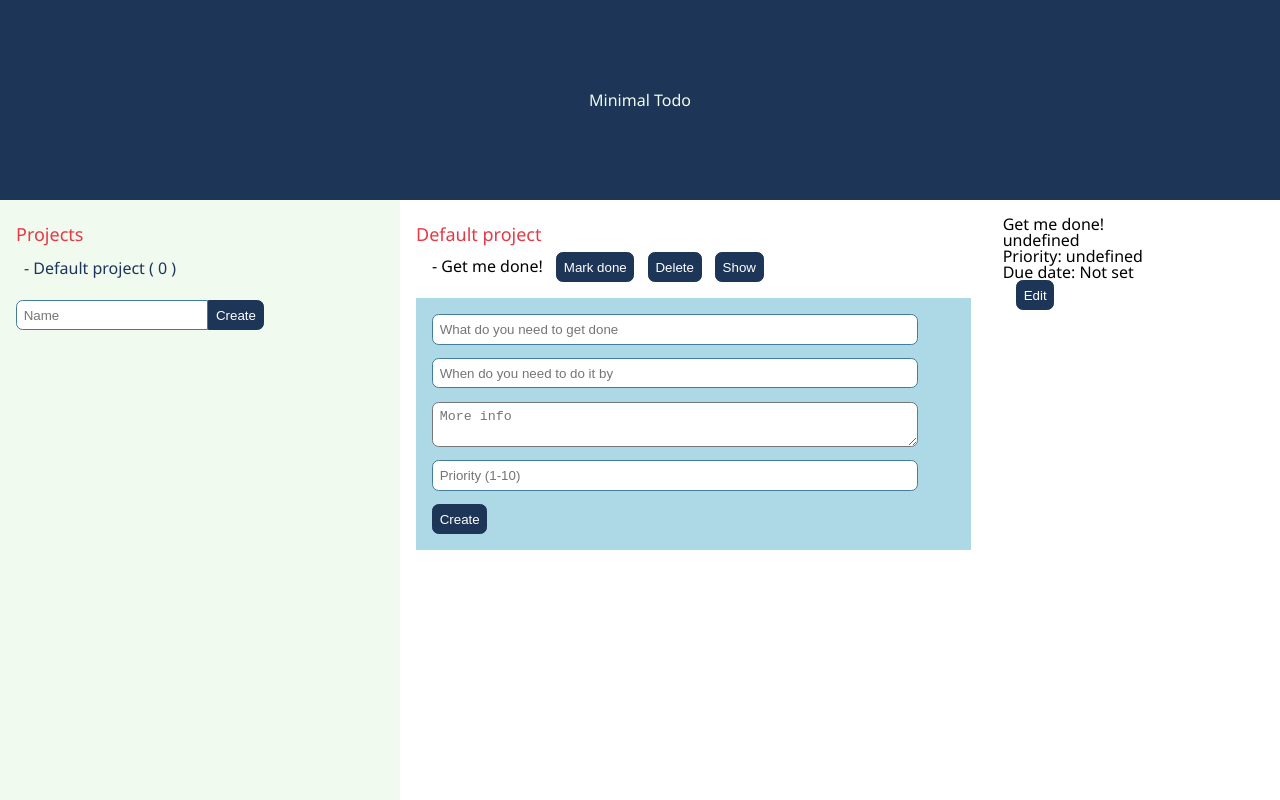
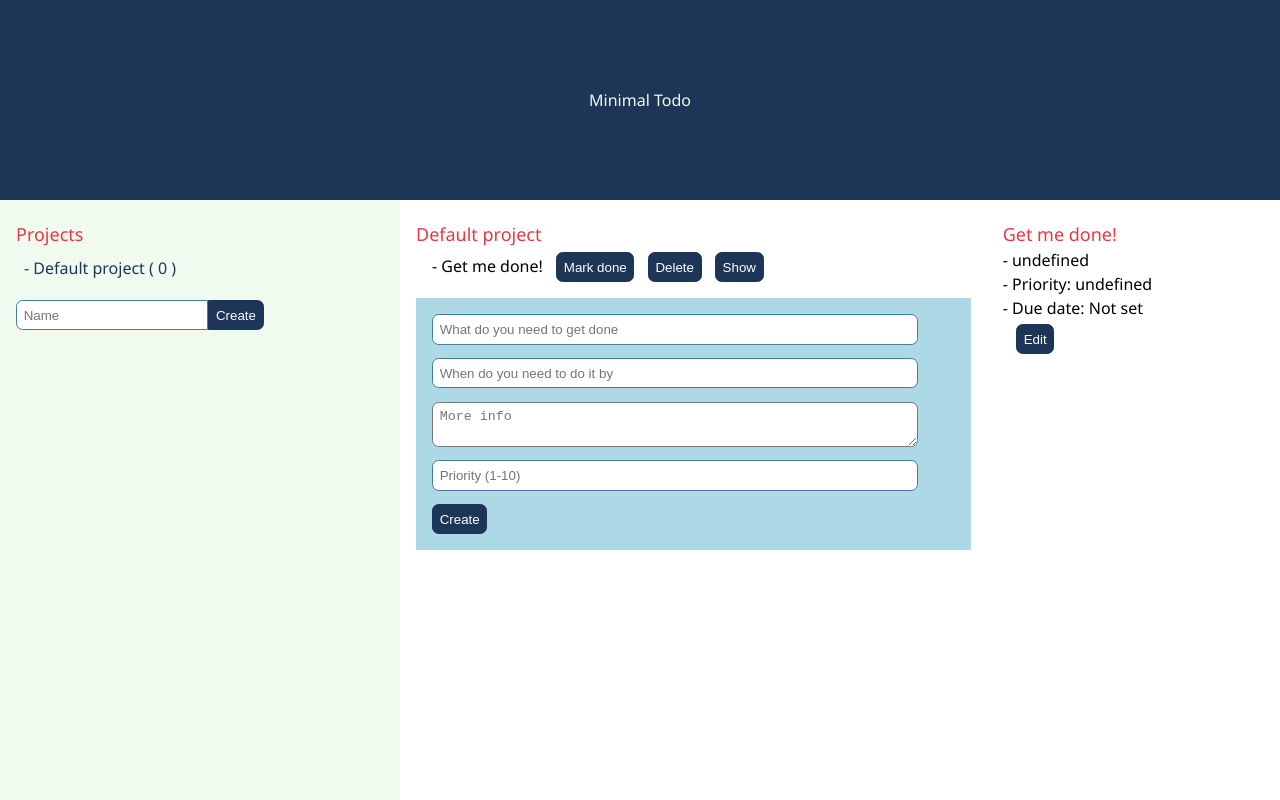
Before and after one commit to TARichardWashington/odin-todo, a website built with webpack: page dist/index.html in a window 1280 px wide. Both pictures are taken after a click on the button "Show". Built offline with nearby package versions, Linux system fonts and the light colour scheme.

Commit message:
:lipstick: Style currently selected item as a list

```diff
--- a/src/index.js
+++ b/src/index.js
@@ -54,21 +54,24 @@ function showProject(project) {
         const current = document.querySelector('.current');
         current.innerText = '';
 
-        const currentTitle = document.createElement('h1');
+        const currentTitle = document.createElement('h2');
         currentTitle.innerText = item.title;
         current.appendChild(currentTitle);
 
-        const currentDescription = document.createElement('p');
+        const currentList = document.createElement('ul');
+        current.appendChild(currentList);
+
+        const currentDescription = document.createElement('li');
         currentDescription.innerText = item.description;
-        current.appendChild(currentDescription);
+        currentList.appendChild(currentDescription);
 
-        const currentPriority = document.createElement('p');
+        const currentPriority = document.createElement('li');
         currentPriority.innerText = `Priority: ${item.priority}`;
-        current.appendChild(currentPriority);
+        currentList.appendChild(currentPriority);
 
-        const currentDueDate = document.createElement('p');
+        const currentDueDate = document.createElement('li');
         currentDueDate.innerText = `Due date: ${(item.dueDate ?? 'Not set')}`;
-        current.appendChild(currentDueDate);
+        currentList.appendChild(currentDueDate);
 
         const currentEditButton = document.createElement('button');
         currentEditButton.innerText = 'Edit';
--- a/src/styles.css
+++ b/src/styles.css
@@ -132,3 +132,11 @@ textarea {
   grid-area: current;
   padding: 1em;
 }
+
+.current ul li:before {
+  content: ' - ';
+}
+
+.current ul li {
+  margin-bottom: 0.5em;
+}
```
